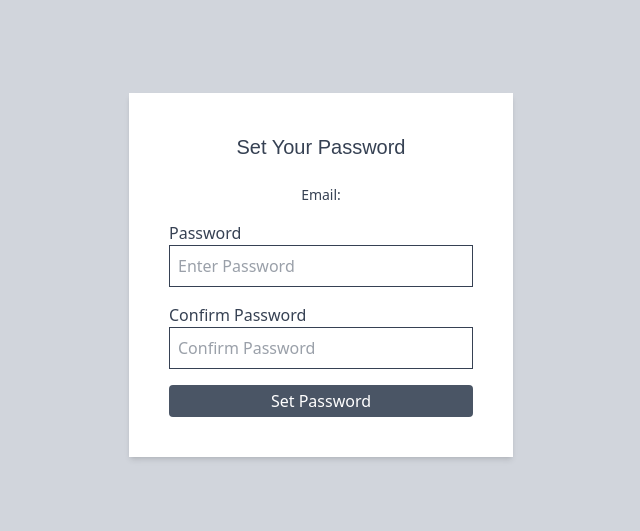
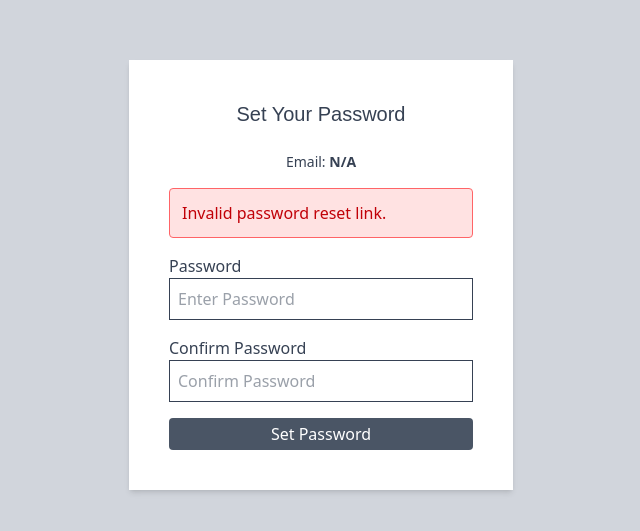
Before and after one commit to UvinduEshwarage/Banana-Math-Quiz-Game, a Next.js app: page /set-password in a window 1280 px wide. Shown: the part 125-656 px from the top of the page, without its empty margins (319-959 px from the left). Built offline with nearby package versions, Linux system fonts and the light colour scheme; a web font is replaced by a local one.

Commit message:
Created the Error when deploying

```diff
--- /dev/null
+++ b/app/set-password/SetPasswordForm.tsx
@@ -0,0 +1,126 @@
+// D:\Sliit\ERP\Banana_Math Quiz\banana_math_quiz\app\set-password\SetPasswordForm.tsx
+'use client';
+
+import { useRouter, useSearchParams } from 'next/navigation';
+import { useState, useEffect } from 'react';
+
+export default function SetPasswordForm() {
+  const router = useRouter();
+  const searchParams = useSearchParams();
+
+  const [password, setPassword] = useState('');
+  const [confirmPassword, setConfirmPassword] = useState('');
+  const [error, setError] = useState('');
+  const [loading, setLoading] = useState(false);
+  const [email, setEmail] = useState<string | null>(null);
+  const [token, setToken] = useState<string | null>(null);
+
+  useEffect(() => {
+    const e = searchParams.get('email');
+    const t = searchParams.get('token');
+
+    if (!e || !t) {
+      setError('Invalid password reset link.');
+    }
+
+    setEmail(e);
+    setToken(t);
+  }, [searchParams]);
+
+  const handleSetPassword = async (e: React.FormEvent) => {
+    e.preventDefault();
+    setError('');
+
+    if (!password || !confirmPassword) {
+      setError('Both password fields are required.');
+      return;
+    }
+    if (password !== confirmPassword) {
+      setError('Passwords do not match.');
+      return;
+    }
+
+    const passwordRegex =
+      /^(?=.*[a-z])(?=.*[A-Z])(?=.*\d)(?=.*[@$!%*?&])[A-Za-z\d@$!%*?&]{8,}$/;
+    if (!passwordRegex.test(password)) {
+      setError(
+        'Password must be at least 8 characters and include uppercase, lowercase, number, and special character.'
+      );
+      return;
+    }
+
+    if (!email || !token) {
+      setError('Cannot set password. Missing email or token.');
+      return;
+    }
+
+    setLoading(true);
+    try {
+      const res = await fetch('/api/auth/set-password', {
+        method: 'POST',
+        headers: { 'Content-Type': 'application/json' },
+        body: JSON.stringify({ email, token, password }),
+      });
+
+      const data = await res.json();
+
+      if (res.ok) router.push('/login');
+      else setError(data.message || 'Failed to set password.');
+    } catch {
+      setError('An unexpected error occurred. Please try again.');
+    } finally {
+      setLoading(false);
+    }
+  };
+
+  return (
+    <div className="flex justify-center items-center min-h-screen bg-gray-300">
+      <form
+        onSubmit={handleSetPassword}
+        className="bg-white p-10 w-96 shadow-md text-gray-700"
+      >
+        <h1 className="text-xl mb-6 text-center font-irish">
+          Set Your Password
+        </h1>
+
+        <p className="text-sm mb-4 text-center">
+          Email: <strong>{email || 'N/A'}</strong>
+        </p>
+
+        {error && (
+          <div className="mb-4 p-3 bg-red-100 border border-red-400 text-red-700 rounded">
+            {error}
+          </div>
+        )}
+
+        <label>Password</label>
+        <input
+          type="password"
+          placeholder="Enter Password"
+          className="border p-2 w-full mb-4"
+          value={password}
+          onChange={(e) => setPassword(e.target.value)}
+          disabled={loading}
+        />
+
+        <label>Confirm Password</label>
+        <input
+          type="password"
+          placeholder="Confirm Password"
+          className="border p-2 w-full mb-4"
+          value={confirmPassword}
+          onChange={(e) => setConfirmPassword(e.target.value)}
+          disabled={loading}
+        />
+
+        <button
+          type="submit"
+          className="bg-gray-600 text-white px-4 py-1 w-full rounded hover:bg-gray-700 disabled:opacity-50"
+          disabled={loading}
+        >
+          {loading ? 'Setting Password...' : 'Set Password'}
+        </button>
+      </form>
+    </div>
+  );
+}
--- a/app/set-password/page.tsx
+++ b/app/set-password/page.tsx
@@ -1,101 +1,11 @@
-"use client";
+// app/set-password/page.tsx
+import { Suspense } from "react";
+import SetPasswordForm from "./SetPasswordForm";
 
-import { useRouter, useSearchParams } from "next/navigation";
-import { useState } from "react";
-
-export default function SetPasswordPage() {
-  const router = useRouter();
-  const searchParams = useSearchParams();
-
-  const [password, setPassword] = useState("");
-  const [confirmPassword, setConfirmPassword] = useState("");
-  const [error, setError] = useState("");
-  const [loading, setLoading] = useState(false);
-
-  const email = searchParams.get("email");
-
-  const handleSetPassword = async (e: any) => {
-    e.preventDefault();
-    setError("");
-
-    if (!password || !confirmPassword) {
-      setError("Both password fields are required");
-      return;
-    }
-
-    if (password !== confirmPassword) {
-      setError("Passwords do not match");
-      return;
-    }
-
-    const passwordRegex = /^(?=.*[a-z])(?=.*[A-Z])(?=.*\d)(?=.*[@$!%*?&])[A-Za-z\d@$!%*?&]{8,}$/;
-    if (!passwordRegex.test(password)) {
-      setError("Password must be at least 8 characters and include uppercase, lowercase, number, and special character.");
-      return;
-    }
-
-    setLoading(true);
-    try {
-      const res = await fetch("/api/auth/set-password", {
-        method: "POST",
-        headers: { "Content-Type": "application/json" },
-        body: JSON.stringify({ email, password }),
-      });
-
-      const data = await res.json();
-
-      if (res.ok) {
-        router.push("/login");
-      } else {
-        setError(data.message || "Failed to set password");
-      }
-    } catch (err) {
-      setError("An error occurred. Please try again.");
-    } finally {
-      setLoading(false);
-    }
-  };
-
+export default function Page() {
   return (
-    <div className='flex justify-center items-center min-h-screen bg-gray-300'>
-      <form onSubmit={handleSetPassword} className='bg-white p-10 w-96 shadow-md text-gray-700'>
-        <h1 className='text-xl mb-6 text-center font-irish'>Set Your Password</h1>
-
-        <p className='text-sm mb-4 text-center'>Email: <strong>{email}</strong></p>
-
-        {error && (
-          <div className='mb-4 p-3 bg-red-100 border border-red-400 text-red-700 rounded'>
-            {error}
-          </div>
-        )}
-
-        <label>Password</label>
-        <input
-          type='password'
-          placeholder='Enter Password'
-          className='border p-2 w-full mb-4'
-          value={password}
-          onChange={(e) => setPassword(e.target.value)}
-          disabled={loading}
-        />
-
-        <label>Confirm Password</label>
-        <input
-          type='password'
-          placeholder='Confirm Password'
-          className='border p-2 w-full mb-4'
-          value={confirmPassword}
-          onChange={(e) => setConfirmPassword(e.target.value)}
-          disabled={loading}
-        />
-
-        <button
-          className='bg-gray-600 text-white px-4 py-1 w-full rounded hover:bg-gray-700 disabled:opacity-50'
-          disabled={loading}
-        >
-          {loading ? "Setting Password..." : "Set Password"}
-        </button>
-      </form>
-    </div>
+    <Suspense fallback={<div>Loading...</div>}>
+      <SetPasswordForm />
+    </Suspense>
   );
 }
```
